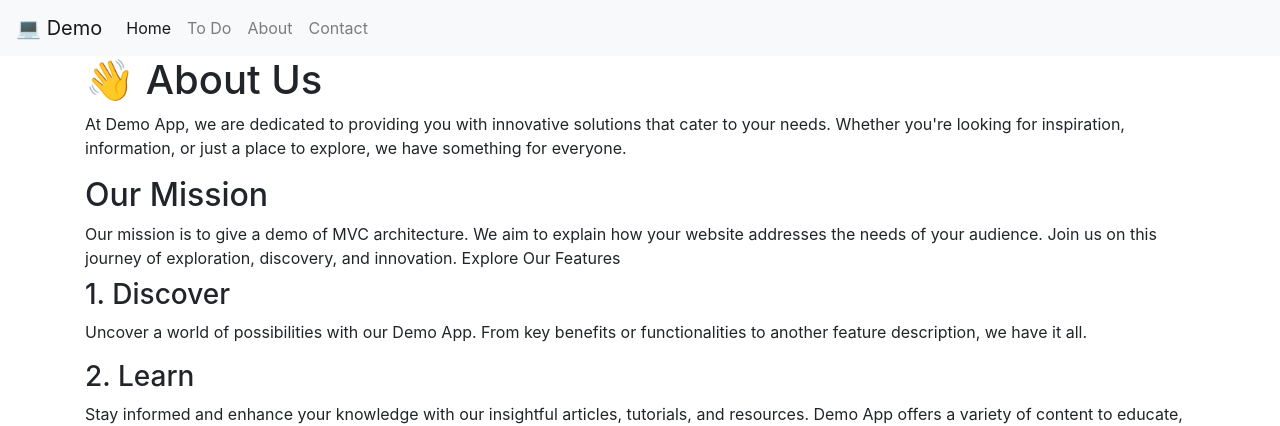
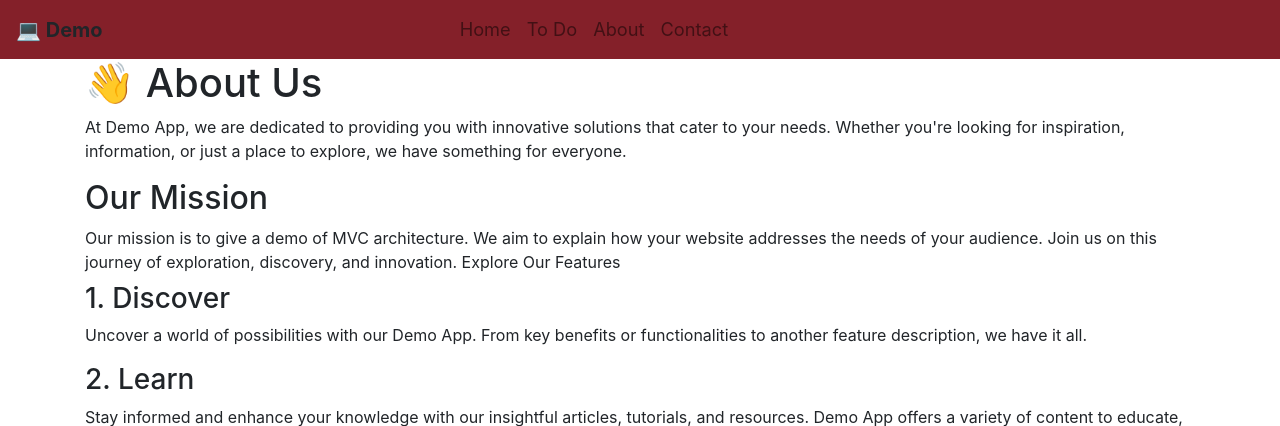
Before and after one commit to saiyaman28/APPLICATION-DEVELOPMENT-COURSE-, a Django app: page /about/ in a window 1280 px wide. Shown: the top 426 px of the page. Run offline with Django 5.2, Linux system fonts and the light colour scheme; some libraries are stand-ins or nearby versions.

Commit message:
APPLICATION-DEVELOPMENT-COURSE-

```diff
--- a/MLKL/myapp/templates/base.html
+++ b/MLKL/myapp/templates/base.html
@@ -1,3 +1,4 @@
+{% load static %}
 <!DOCTYPE html>
 <html lang="en">
   <head>
@@ -10,13 +11,63 @@
     </title>
     <link rel="stylesheet" href="https://stackpath.bootstrapcdn.com/bootstrap/4.3.1/css/bootstrap.min.css"  rel="stylesheet" />
   </head>
+  <style>
+    a{
+      color: white;
+    }
+    .header{
+      background-color: #842029;
+    }
+    .brand{
+      cursor: default;
+      font-weight: bold;
+    }
+    .navbar-nav{
+      margin-left: 333px;
+      font-size: 18.23px;
+    }
+    .Home-BG{
+      background-color: peachpuff;
+    }
+    .WTNY{
+      background-color: white;
+      position: absolute;
+      top: 50%;
+      left: 50%;
+      transform: translate(-50%, -50%);
+      height: 374px;
+      width: 600px;
+    }
+    .Pector{
+      position: absolute;
+      top: 45.2%;
+      left: 50%;
+      transform: translate(-50%, -50%);
+      height: 338px;
+      width: 600px;
+    }
+    .Pector{
+      width: 100%;
+      height: 100%;
+    }
+    .description{
+      position: absolute;
+      bottom: -15px;
+      left: 50%;
+      transform: translate(-50%, -50%);
+      height: 33px;
+      width: 600px;
+      font-size: 20.23px;
+      font-family: Century Gothic;
+    }
+  </style>
   <body>
-    <nav class="navbar navbar-expand-lg navbar-light bg-light">
-      <a class="navbar-brand" href="#">💻 Demo </a>
+    <nav class="navbar navbar-expand-lg navbar-light header">
+      <a class="navbar-brand brand">💻 Demo </a>
       <button class="navbar-toggler" type="button" data-toggle="collapse" data-target="#navbarNav" aria-controls="navbarNav" aria-expanded="false" aria-label="Toggle navigation"><span class="navbar-toggler-icon"></span></button>
       <div class="collapse navbar-collapse" id="navbarNav">
         <ul class="navbar-nav">
-          <li class="nav-item active">
+          <li class="nav-item">
             <a class="nav-link" href="/">Home</a>
           </li>
           <li class="nav-item">
--- a/MLKL/myapp/views.py
+++ b/MLKL/myapp/views.py
@@ -3,7 +3,6 @@ from .models import TodoItem
 
 # Create your views here.
 def home(request):
-    # return HttpResponse("Hello World!")
     return render(request, "home.html")
 
 def about(request):
```
Also changed, not shown: MLKL/myapp/templates/home.html (+7 -1 lines), MLKL/myapp/static/new-york-statue-of-liberty.jpg (added).
